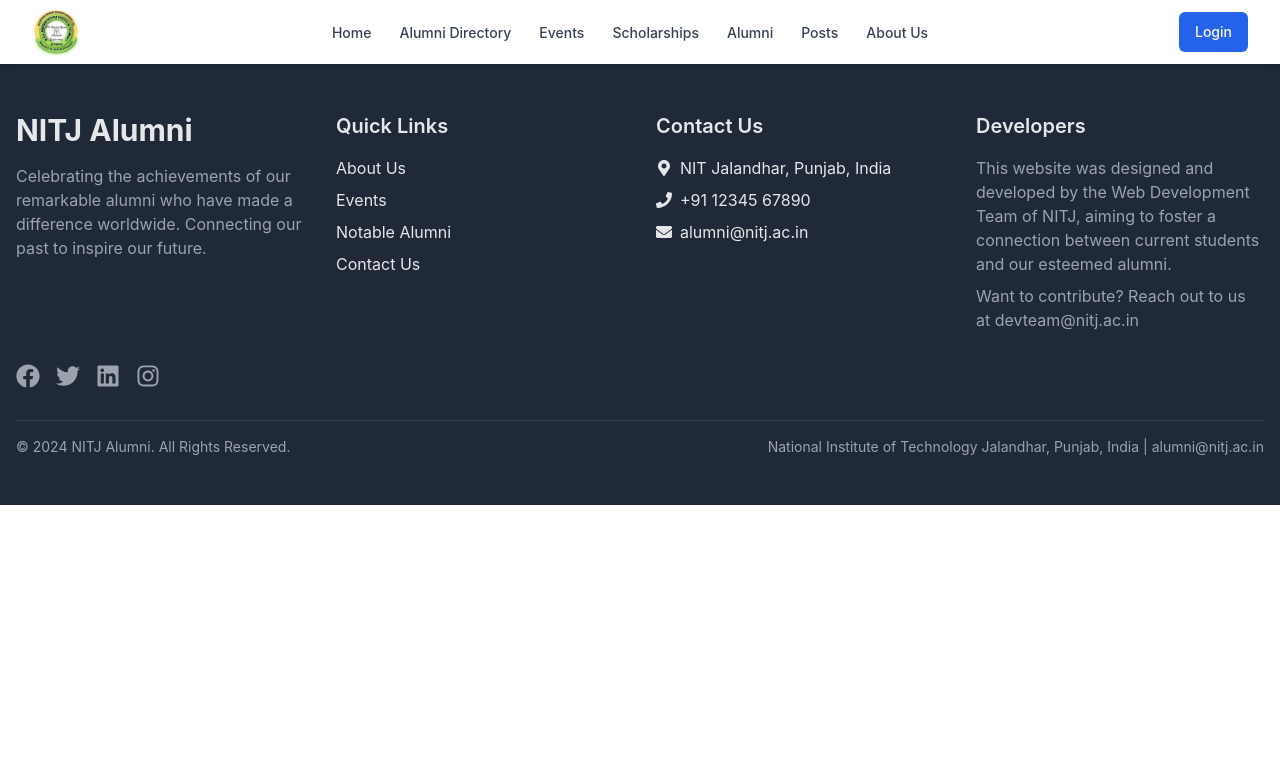
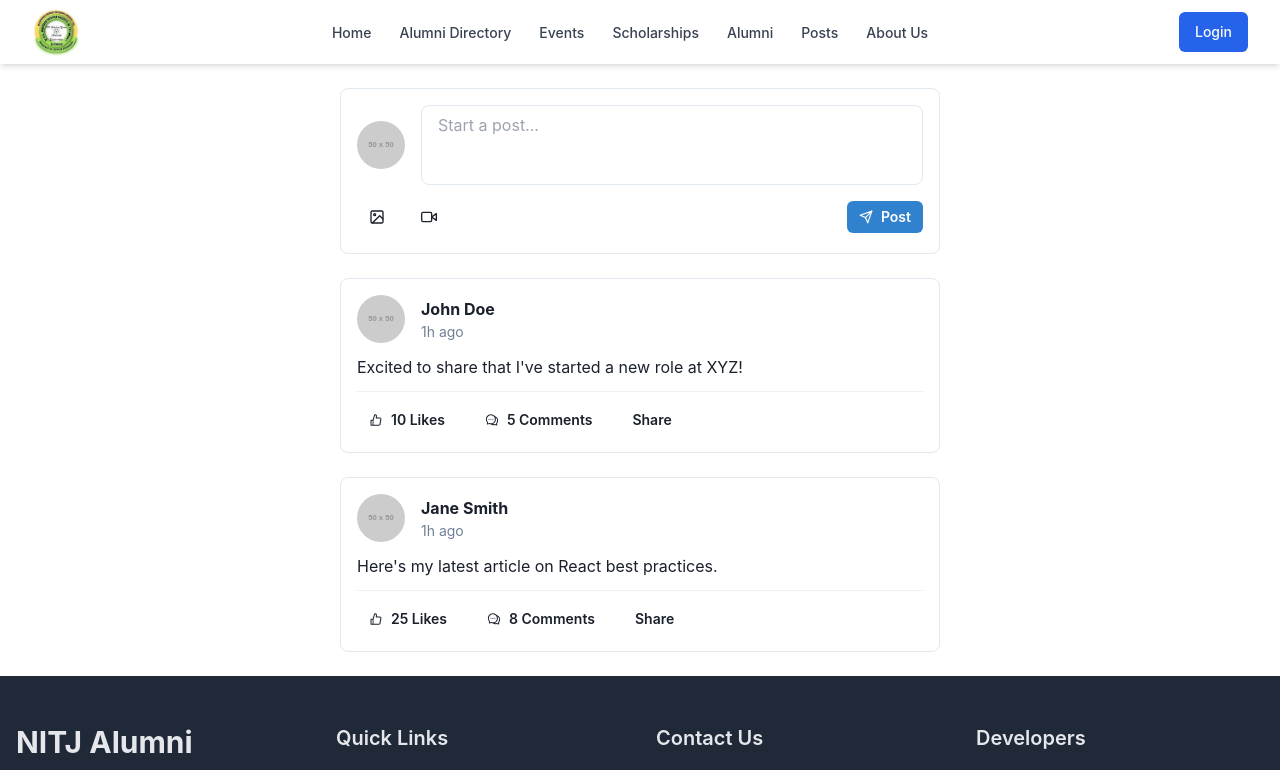
Before and after one commit to Harshvardhan-91/Alumni-Website, a React (Vite) app in the folder client/: page /community in a window 1280 px wide. Shown: the top 770 px of the page. Built offline with nearby package versions, Linux system fonts and the light colour scheme.

Commit message:
fixed Community
Signed-off-by: JAYANTJOSHI001 <jayantjoshi909@gmail.com>

```diff
--- a/client/src/App.jsx
+++ b/client/src/App.jsx
@@ -25,7 +25,7 @@
         <Route path="aboutus" element={<AboutUs />} />
         <Route path="scholarships" element={<Scholarships />} />
         <Route path='login' element={<Login/>} />
-        {/* <Route path ='community' element={<Community/>} /> */}
+        <Route path ='community' element={<Community/>} />
         <Route path='donation' element={<AlumniDonationForm/>} />
       </Routes>
       <Footer/>
--- a/client/src/Pages/Community.jsx
+++ b/client/src/Pages/Community.jsx
@@ -35,9 +35,9 @@
   ];
 
   return (
-    <Box w="100%" maxW="600px" mx="auto" py="6">*/
+    <Box w="100%" maxW="600px" mx="auto" py="6">
       {/* Post Creation Area */}
-      /*<Box p="4" borderWidth="1px" borderRadius="lg" mb="6">
+      <Box p="4" borderWidth="1px" borderRadius="lg" mb="6">
         <HStack spacing="4">
           <Avatar src="https://via.placeholder.com/50" />
           <Textarea
@@ -106,7 +106,7 @@
               </Button>
               <Button
                 variant="ghost"
-                leftIcon={<AiOutlineShare />}
+                // leftIcon={<AiOutlineShare />}
                 size="sm"
               >
                 Share
```
